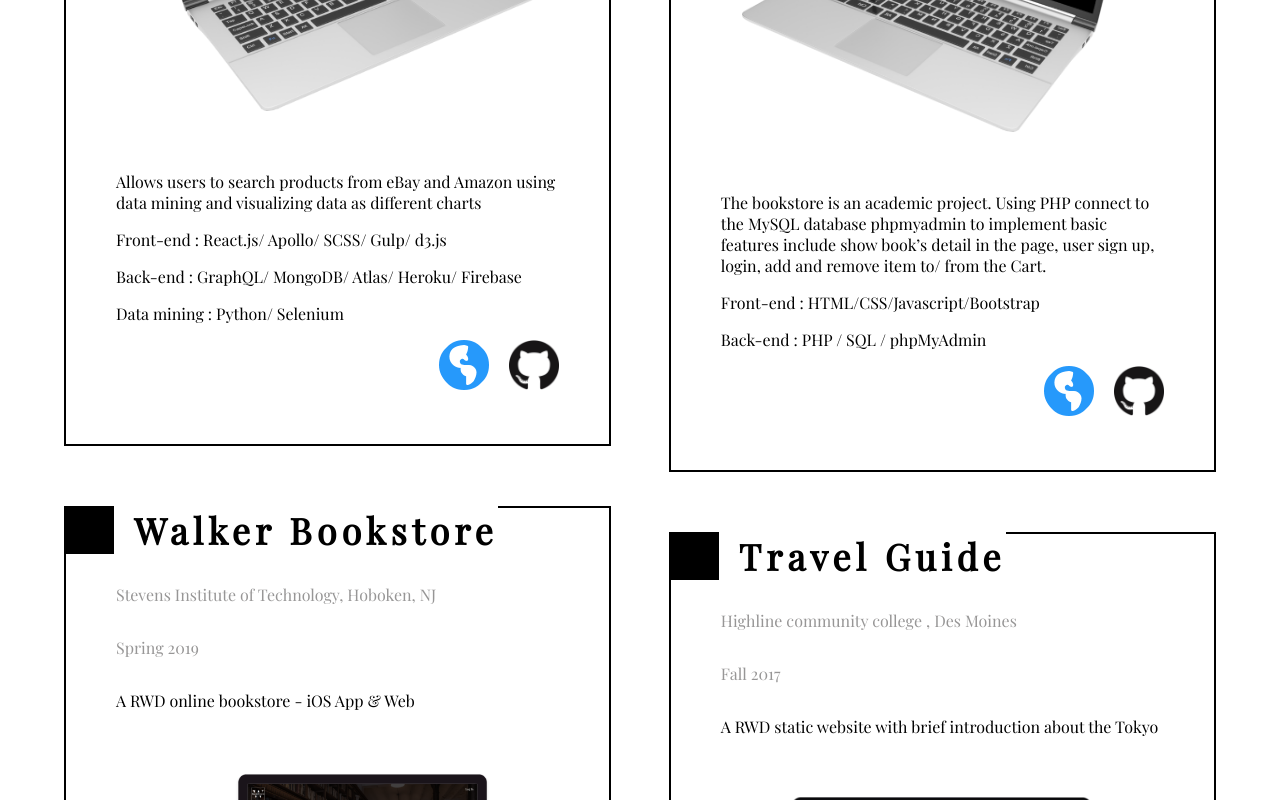
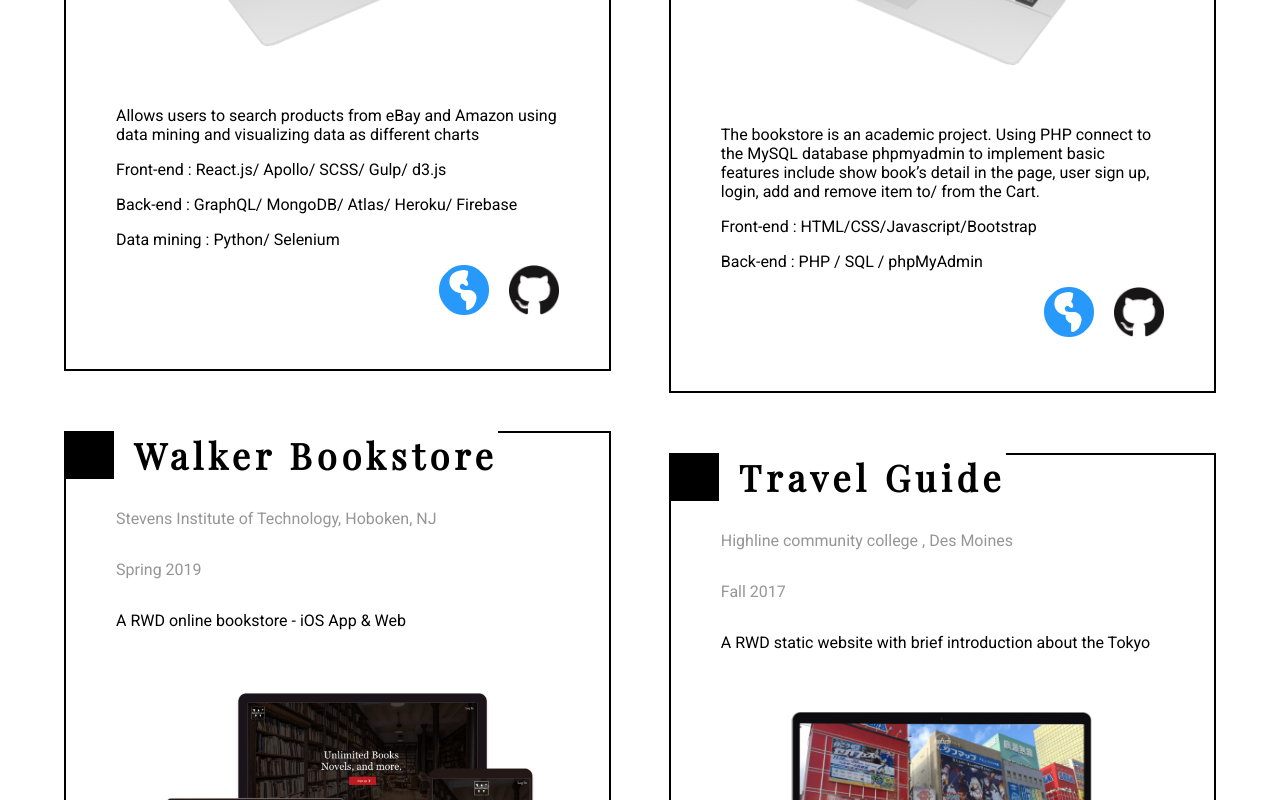
Before and after one commit to Wesley16838/portfolio, a React (Create React App) app: page / in a window 1280 px wide. Shown: the part 4265-5065 px from the top of the page. Built offline with nearby package versions, Linux system fonts and the light colour scheme; a web font is replaced by a local one.

Commit message:
font family and fix bug

```diff
--- a/public/index.html
+++ b/public/index.html
@@ -26,6 +26,7 @@
       Learn how to configure a non-root public URL by running `npm run build`.
     -->
     <link href="https://fonts.googleapis.com/css?family=Ibarra+Real+Nova|Playfair+Display&display=swap" rel="stylesheet">
+    <link href="https://fonts.googleapis.com/css?family=Roboto&display=swap" rel="stylesheet">
     <link rel="stylesheet" href="https://unpkg.com/aos@next/dist/aos.css" />
     <title>Wesley Portfolio</title>
   </head>
--- a/src/Assets/css/styles.css
+++ b/src/Assets/css/styles.css
@@ -653,10 +653,11 @@ a {
   flex-direction: column;
   align-items: center;
   width: 100%;
-  font-family: 'Playfair Display', serif;
+  font-family: 'Roboto', sans-serif;
   padding: 0px 5%;
   box-sizing: border-box; }
   .professional h1 {
+    font-family: 'Playfair Display', serif;
     font-size: 60px;
     letter-spacing: 5px; }
     @media all and (min-width: 768px) and (max-width: 992px) {
@@ -816,11 +817,12 @@ a {
   flex-direction: column;
   align-items: center;
   width: 100%;
-  font-family: 'Playfair Display', serif;
+  font-family: 'Roboto', sans-serif;
   padding: 0px 5%; }
   .academic h1 {
     font-size: 60px;
-    letter-spacing: 5px; }
+    letter-spacing: 5px;
+    font-family: 'Playfair Display', serif; }
     @media all and (min-width: 768px) and (max-width: 992px) {
       .academic h1 {
         font-size: 36px;
--- a/src/Assets/scss/landingPage.scss
+++ b/src/Assets/scss/landingPage.scss
@@ -256,10 +256,11 @@
     flex-direction: column;
     align-items: center;
     width:100%;
-    font-family: 'Playfair Display', serif;
+    font-family: 'Roboto', sans-serif;
     padding:0px 5%;
     box-sizing: border-box;
     h1{
+        font-family: 'Playfair Display', serif;
         font-size: 60px;
         letter-spacing: 5px;
         @include md-width{
@@ -453,11 +454,13 @@
     flex-direction: column;
     align-items: center;
     width:100%;
-    font-family: 'Playfair Display', serif;
+    font-family: 'Roboto', sans-serif;
+
     padding:0px 5%;
     h1{
         font-size: 60px;
         letter-spacing: 5px;
+        font-family: 'Playfair Display', serif;
         @include md-width{
             font-size: 36px;
             margin:45px 0px;
--- a/src/academic_part.js
+++ b/src/academic_part.js
@@ -26,6 +26,12 @@ class Academicpart extends Component {
   render() {
     let mine;
     let back;
+    let url;
+    if(this.state.url !== ''){
+        url  =  <a href={this.state.url} target='_blank' rel="noopener noreferrer">
+        <img alt='external_url' src={link}/>
+    </a>
+    }
     if(this.state.mining !== ''){
         mine = <p data-aos="fade-in" data-aos-duration="500" data-aos-delay="500">Data mining : {this.state.mining}</p>
     }
@@ -59,9 +65,7 @@ class Academicpart extends Component {
         {back}
         {mine}
         <div className='aca-link'>
-            <a href={this.state.url} target='_blank' rel="noopener noreferrer">
-                <img alt='external_url' src={link}/>
-            </a>
+           {url}
             <a href={this.state.git} target='_blank' rel="noopener noreferrer">
                 <img alt='git' src={git}/>
             </a>
```
Also changed, not shown: src/Assets/css/styles.min.css.
